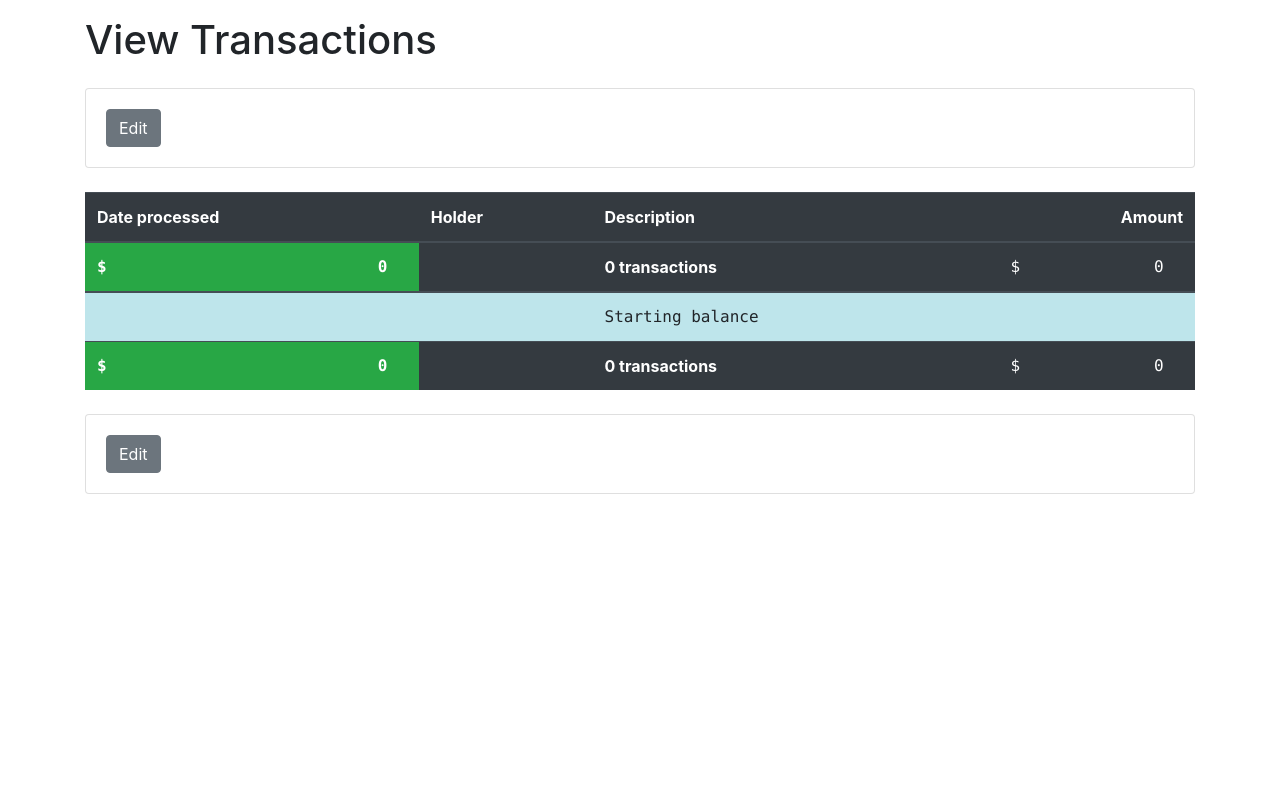
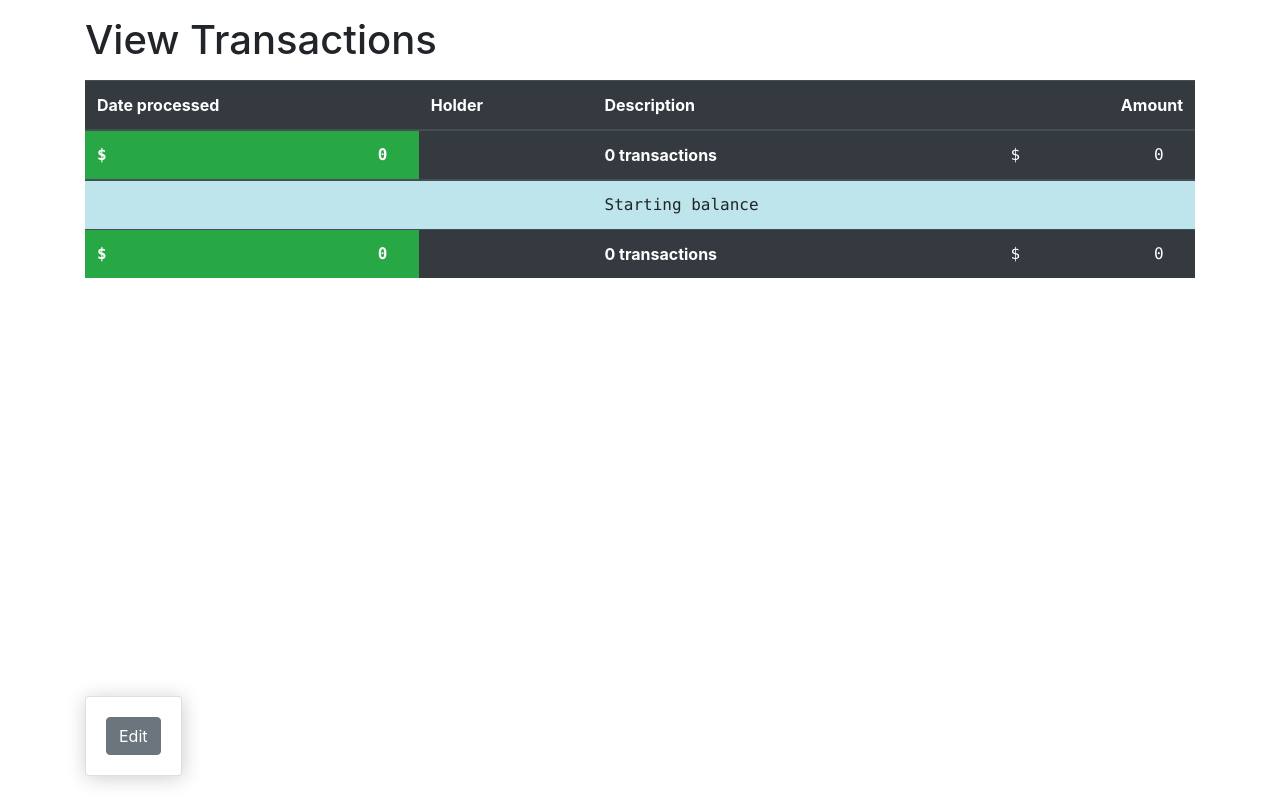
Before and after one commit to dylanjboyd/payup, a Django app: page / in a window 1280 px wide. Run offline with Django 3.2, Linux system fonts and the light colour scheme; data that the repository does not hold is empty; some libraries are stand-ins or nearby versions; some web fonts are replaced.

Commit message:
Make button bar floating

```diff
--- a/payments/static/payments/site.css
+++ b/payments/static/payments/site.css
@@ -1,3 +1,9 @@
 .share-input {
     width: 45px;
 }
+
+.edit-card {
+    position: fixed;
+    bottom: 0;
+    box-shadow: rgba(0, 0, 0, 0.2) 1px 2px 20px;
+}
--- a/templates/payments/_table_buttons.html
+++ b/templates/payments/_table_buttons.html
@@ -1,4 +1,4 @@
-<div class="my-4 card">
+<div class="my-4 card edit-card">
     <div class="card-body">
         {% if include_table_buttons %}
             <button class="btn btn-success" type="submit" name="submit-shares">Save</button>
--- a/templates/payments/payment_table.html
+++ b/templates/payments/payment_table.html
@@ -4,7 +4,7 @@
 {% load staticfiles %}
 
 {% block content %}
-    <div class="container">
+    <div class="container mb-5 pb-5">
         <h1 class="my-3">{% block title %}{% endblock %}</h1>
         <form method="post" enctype="multipart/form-data">
             {% csrf_token %}
@@ -65,7 +65,6 @@
                 {% include 'payments/_summary_row.html' %}
                 </tfoot>
             </table>
-            {% include 'payments/_table_buttons.html' %}
         </form>
     </div>
 
```
